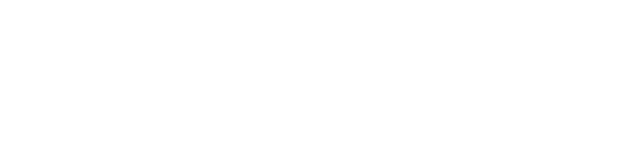
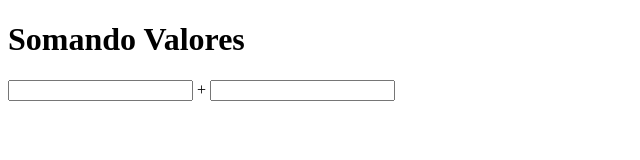
Before and after one commit to alexsfdao/alexandre.vieira.g, a plain HTML site: page index.html in a window 1280 px wide. Shown: the whole page, without its empty margins (0-640 px from the left). Drawn offline with Linux system fonts and the light colour scheme.

Commit message:
aqui adicionei o h1 para exibir o titulo da pagina, tambem foi adicionado os input de tipo numero junto comos ids,

```diff
--- a/index.html
+++ b/index.html
@@ -6,6 +6,10 @@
     <title>soma de valores</title>
 </head>
 <body>
+    <h1>Somando Valores</h1>
+    <input type="number" name="txtn1" id="txtn1"> +
+    <input type="number" name="txtn2" id="txtn2">
+    <br>
 
 </body>
 </html>
```
